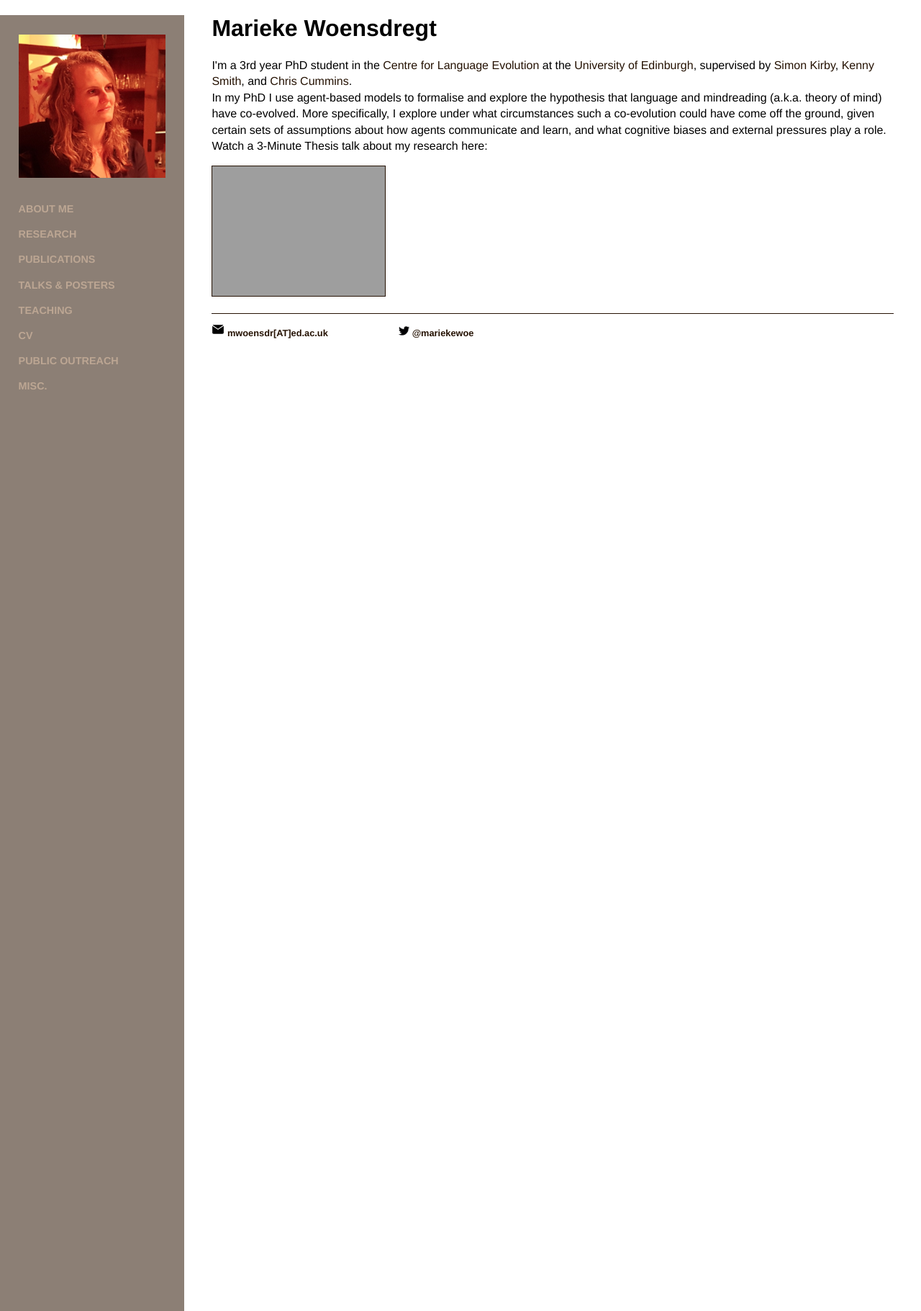
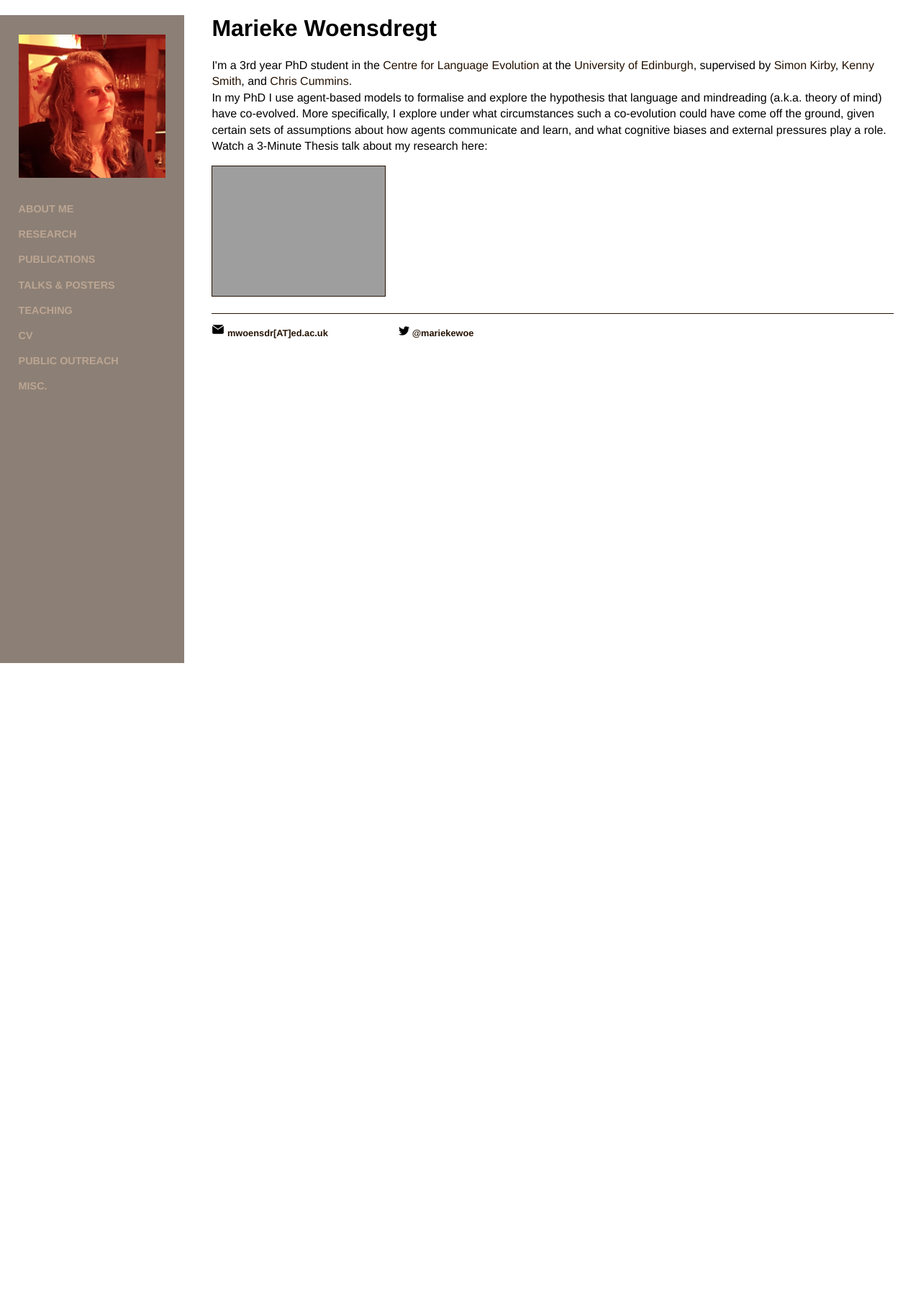
Before and after one commit to marieke-woensdregt/marieke-woensdregt.github.io, a Jekyll site: the page built from index.html, in a window 1280 px wide. Shown: the whole page at 72% size. Built offline with Jekyll 4.4.1, drawn with Linux system fonts in a browser that asks for light colours; after the commit the page ends 921 px from its top, so only the background shows below that; grey boxes are pictures that could not be loaded.

Commit message:
Update main.css

```diff
--- a/css/main.css
+++ b/css/main.css
@@ -1,6 +1,14 @@
+html, body{
+  padding: 0;
+  margin: 0;
+}
+html{
+  height: 100%;
+}
 body {
     position:relative;
-    min-height:1800px;
+    /* min-height:1800px; */
+    min-height: 100%;
     height: 100%;
     width: 100%;
     margin-left:0px;
```
